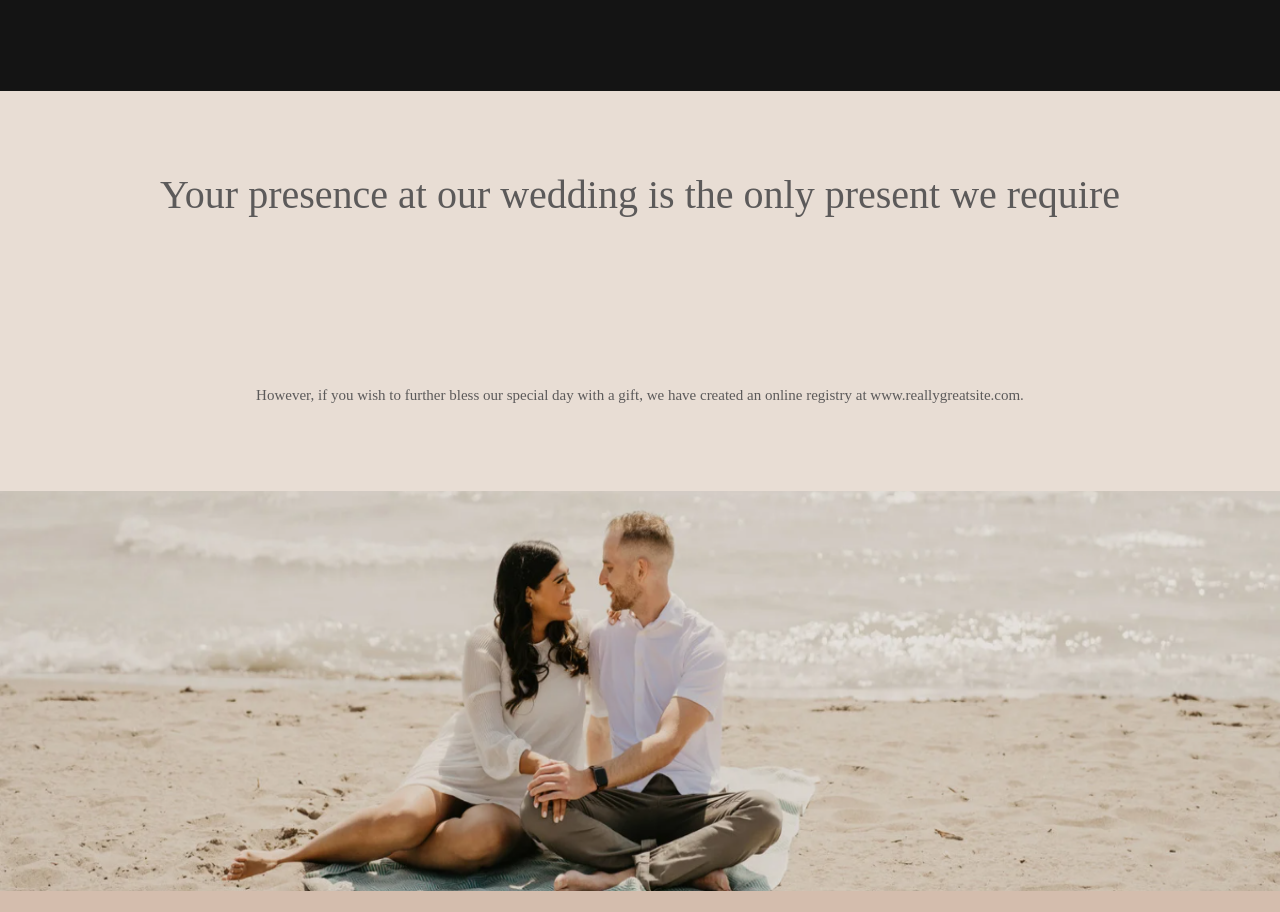
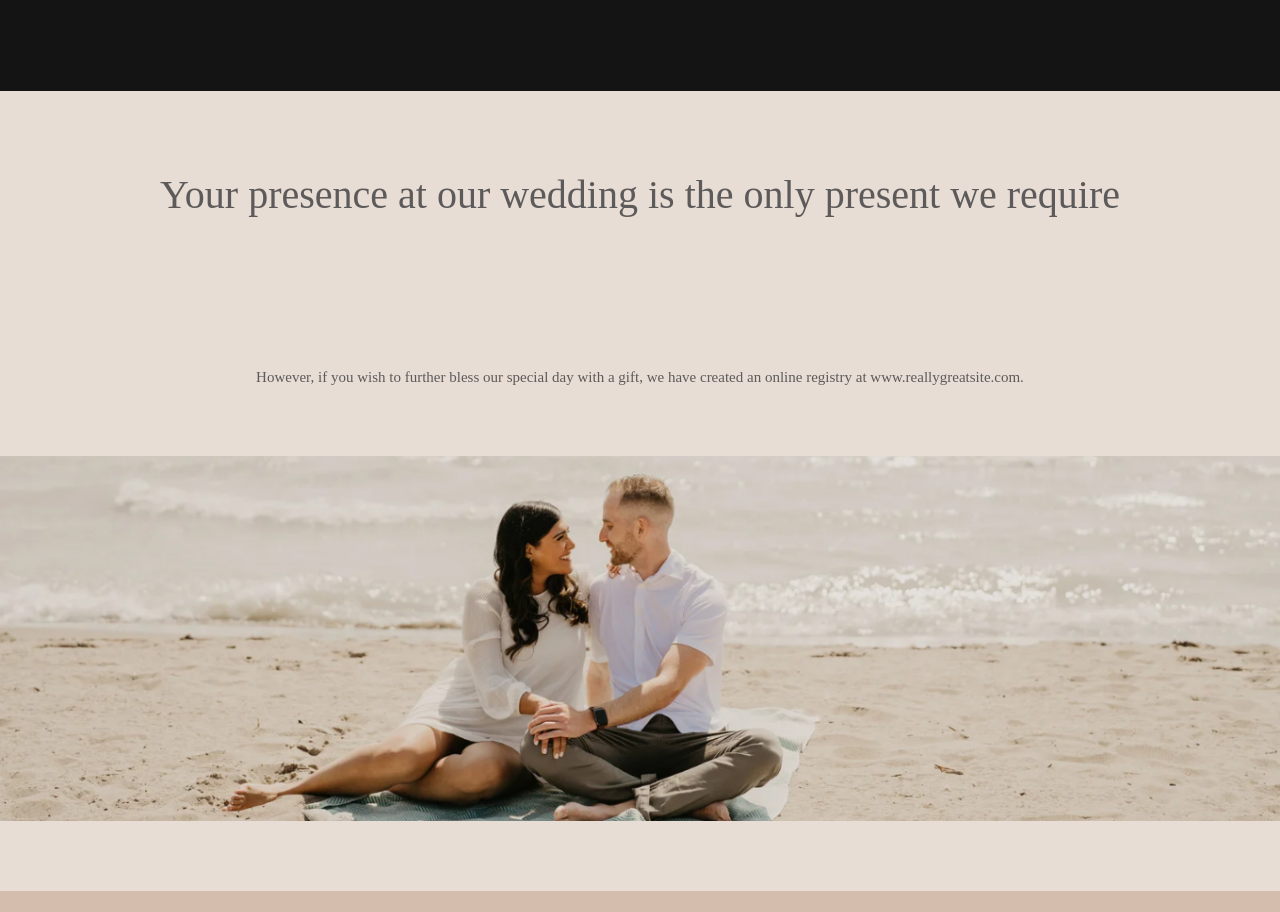
Before and after one commit to MichaelSault/TanyaWeddingWebsite, a React (Vite) app: page /#/ in a window 1280 px wide. Shown: the part 5120-6032 px from the top of the page. Built offline with nearby package versions, Linux system fonts and the light colour scheme.

Commit message:
fixed issue with registry banner image not resizing

```diff
--- a/src/App.css
+++ b/src/App.css
@@ -375,8 +375,7 @@ hr {
   flex-direction: row;
   flex-wrap: wrap;
   align-items: flex-start;
-  height: 50vh;
-  justify-content: center;
+  height: 100vh;
   /* border-style: dashed; */
   background-color: #e8ddd4;
 }
@@ -386,8 +385,7 @@ hr {
   flex-direction: row;
   flex-wrap: wrap;
   align-items: flex-start;
-  height: 50vh;
-
+  width: 100%;
   justify-content: center;
   /* border-style: dashed; */
   background-color: #e8ddd4;
--- a/src/components/registry.component.jsx
+++ b/src/components/registry.component.jsx
@@ -14,9 +14,9 @@ function Registry() {
                     <div className='registryDescription'>
                         <h2>However, if you wish to further bless our special day with a gift, we have created an online registry at www.reallygreatsite.com.</h2>
                     </div>
+                    <img src={RegistryBanner} className='registryImage' alt="..."/>
+            </div>
 
-            </div>
-            <img src={RegistryBanner} className='registryImage' alt="..."/>
 
         </>
   )
```
